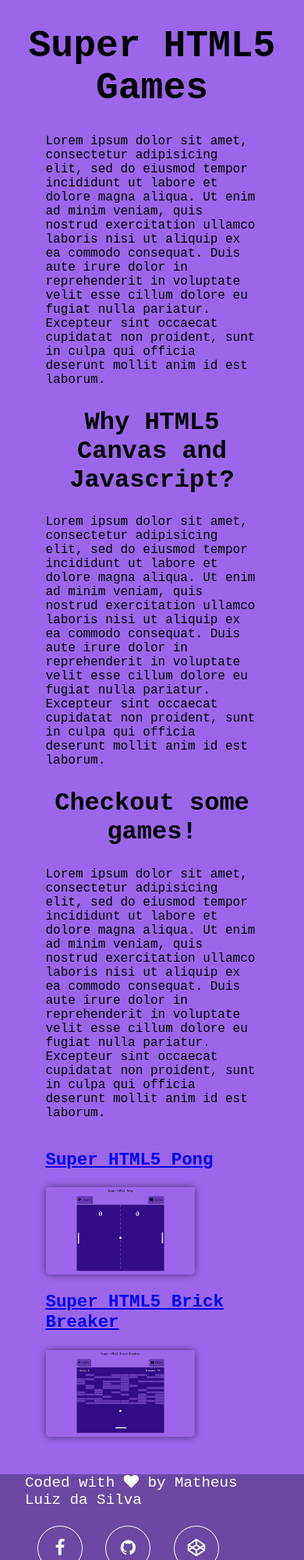
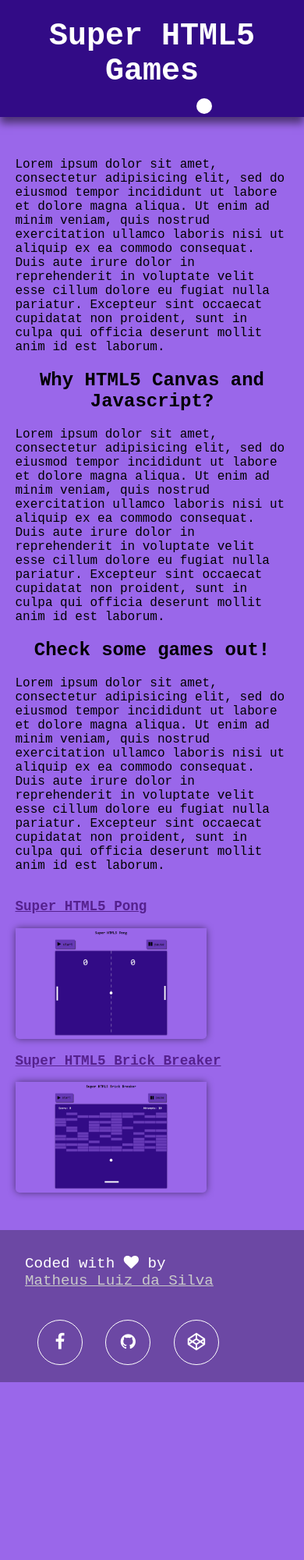
Before and after one commit to matheusls/html5-games, a plain HTML site: page index.html in a window 390 px wide. Shown: the top 2000 px of the page at 78% size. After the commit the page ends 1772 px from the top, so only its background shows below. Drawn offline with Linux system fonts and the light colour scheme.

Commit message:
Updating files

```diff
--- a/css/styles.css
+++ b/css/styles.css
@@ -3,6 +3,20 @@ body {
   font-family: monospace;
   margin: 0;
   max-width: 100%;
+}
+
+header {
+  position: relative;
+  max-width: 100%;
+  padding: 2.5rem;
+}
+
+#canvas {
+  box-shadow: 0px 8px 10px rgba(0, 0, 0, 0.5);
+  left: 0;
+  position: absolute;
+  top: 0;
+  z-index: -1;
 }
 
 h1, h2 {
@@ -15,7 +29,9 @@ main {
 }
 
 h1 {
+  color: #fff;
   font-size: 3rem;
+  margin: 0;
 }
 
 h2 {
@@ -30,6 +46,10 @@ p {
   font-size: 1rem;
 }
 
+p:first-of-type {
+  margin-top: 4rem;
+}
+
 .games-list {
   padding-left: 0;
 }
@@ -40,6 +60,7 @@ p {
 
 .games-list a {
   display: inline-block;
+  color: #55218e;
 }
 
 figure {
@@ -73,25 +94,53 @@ footer {
   padding: 0 2rem;
 }
 
-footer a {
+footer {
   color: #fff;
+}
+
+.signature a {
+  color: #cacaca;
+  transition: all 0.3s ease-in-out;
+}
+
+.signature a:hover {
+  color: #fff;
+}
+
+.contacts-list {
+  padding-left: 0;
+}
+
+.contacts-list li {
+  /*display: inline-block;*/
+  list-style: none;
+  text-align: left;
+}
+
+.contacts-list li:last-child {
+  margin-top: 0.5rem;
+}
+
+.contacts-list li a {
   text-decoration: none;
 }
 
-.contacts-list {
+.social-media-list {
   display: inline-block;
   font-size: 1.4rem;
   padding: 0;
 }
 
-.contacts-list li {
+.social-media-list li {
   display: inline-block;
 }
 
-.contacts-list li a {
-  display: inline-block;
+.social-media-list li a {
+  /*background-color: #9a67ea;*/
   border: 1px solid #fff;
   border-radius: 50%;
+  color: #fff;
+  display: inline-block;
   height: 1.5rem;
   line-height: 1.2rem;
   margin-left: 1rem;
@@ -101,7 +150,42 @@ footer a {
   width: 1.5rem;
 }
 
-.contacts-list li a:hover {
+.social-media-list li a:hover {
   background-color: #fff;
   color: #9a67ea;
 }
+
+@media (max-width: 768px) {
+  header {
+    padding: 1.5rem;
+  }
+
+  main {
+    margin: auto auto 3rem;
+    max-width: 90%;
+  }
+
+  h1 {
+    font-size: 2.5rem;
+  }
+
+  h2 {
+    font-size: 1.5rem;
+  }
+
+  h3 {
+    font-size: 1.1rem
+  }
+
+  p {
+    font-size: 1rem;
+  }
+
+  .signature {
+    margin: 2rem 0 1rem;;
+  }
+
+  .signature a {
+    display: block;
+  }
+}
--- a/index.html
+++ b/index.html
@@ -2,12 +2,15 @@
 <html>
   <head>
     <meta charset="utf-8">
+    <meta http-equiv="X-UA-Compatible" content="IE=edge">
+    <meta name="viewport" content="width=device-width, initial-scale=1">
     <title>Super HTML5 Games</title>
     <link href="https://maxcdn.bootstrapcdn.com/font-awesome/4.7.0/css/font-awesome.min.css" rel="stylesheet" integrity="sha384-wvfXpqpZZVQGK6TAh5PVlGOfQNHSoD2xbE+QkPxCAFlNEevoEH3Sl0sibVcOQVnN" crossorigin="anonymous">
     <link rel="stylesheet" href="css/styles.css">
   </head>
   <body>
     <header>
+      <canvas id="canvas" width="1300" height="150"></canvas>
       <h1>Super HTML5 Games</h1>
     </header>
 
@@ -17,7 +20,7 @@
       <h2>Why HTML5 Canvas and Javascript?</h2>
       <p>Lorem ipsum dolor sit amet, consectetur adipisicing elit, sed do eiusmod tempor incididunt ut labore et dolore magna aliqua. Ut enim ad minim veniam, quis nostrud exercitation ullamco laboris nisi ut aliquip ex ea commodo consequat. Duis aute irure dolor in reprehenderit in voluptate velit esse cillum dolore eu fugiat nulla pariatur. Excepteur sint occaecat cupidatat non proident, sunt in culpa qui officia deserunt mollit anim id est laborum.</p>
 
-      <h2>Checkout some games!</h2>
+      <h2>Check some games out!</h2>
       <p>Lorem ipsum dolor sit amet, consectetur adipisicing elit, sed do eiusmod tempor incididunt ut labore et dolore magna aliqua. Ut enim ad minim veniam, quis nostrud exercitation ullamco laboris nisi ut aliquip ex ea commodo consequat. Duis aute irure dolor in reprehenderit in voluptate velit esse cillum dolore eu fugiat nulla pariatur. Excepteur sint occaecat cupidatat non proident, sunt in culpa qui officia deserunt mollit anim id est laborum.</p>
       <ul class="games-list">
         <li>
@@ -41,27 +44,86 @@
 
     <footer>
       <span class="signature">
-        Coded with <span class="fa fa-heart"></span> by <a href="#">Matheus Luiz da Silva</a>
+        Coded with <span class="fa fa-heart"></span> by <a href="https://github.com/matheusls">Matheus Luiz da Silva</a>
       </span>
-      <ul class="contacts-list">
+
+      <!-- <ul class="contacts-list">
         <li>
           <a href="#">
+            <span class="fa fa-envelope"></span> lsmatheus94@gmail.com
+          </a>
+        </li>
+        <li>
+          <a href="#">
+            <span class="fa fa-whatsapp"></span> +55 15 997763551
+          </a>
+        </li>
+      </ul> -->
+
+      <ul class="social-media-list">
+        <li>
+          <a href="https://www.facebook.com/matheusluiz94" target="_blank">
             <span class="fa fa-facebook"></span>
           </a>
         </li>
 
         <li>
-          <a href="#">
+          <a href="https://github.com/matheusls" target="_blank">
             <span class="fa fa-github"></span>
           </a>
         </li>
 
         <li>
-          <a href="#">
+          <a href="https://codepen.io/matheusls94/" target="_blank">
             <span class="fa fa-codepen"></span>
           </a>
         </li>
       </ul>
     </footer>
+
+    <script type="text/javascript">
+      var canvas = document.querySelector("#canvas");
+      var context = canvas.getContext("2d");
+      var ballX = 10;
+      var ballY = 10;
+      var ballSpeedX = 7;
+      var ballSpeedY = 7;
+
+      if (window.innerWidth >= 1080) {
+        canvas.width = window.innerWidth - 17;
+      } else if (window.innerWidth < 1080 && window.innerWidth > 768) {
+        canvas.width = window.innerWidth - 10;
+      } else {
+        canvas.width = window.innerWidth;
+      }
+
+
+      setInterval(() => {
+        ballX += ballSpeedX;
+        ballY += ballSpeedY;
+
+        if (ballX >= canvas.width) {
+          ballSpeedX *= -1;
+        }
+        if (ballX <= 0) {
+          ballSpeedX *= -1;
+        }
+        if (ballY >= canvas.height) {
+          ballSpeedY *= -1;
+        }
+        if (ballY <= 0) {
+          ballSpeedY *= -1;
+        }
+
+        context.fillStyle = '#320b86';
+        context.fillRect(0, 0, canvas.width, canvas.height);
+
+        context.fillStyle = 'white';
+        context.beginPath();
+        context.arc(ballX, ballY, 10, 0, Math.PI*2, true);
+        context.fill();
+      }, 1000/30);
+
+    </script>
   </body>
 </html>
--- a/styles.css
+++ /dev/null
@@ -1,43 +0,0 @@
-body {
-  background-color: #9a67ea;
-  font-family: monospace;
-}
-
-h1, h2 {
-  text-align: center;
-}
-
-main {
-  margin: auto;
-  max-width: 70%;
-}
-
-h1 {
-  font-size: 3rem;
-}
-
-h2 {
-  font-size: 2rem;
-}
-
-h3 {
-  font-size: 1.4rem
-}
-
-p {
-  font-size: 1rem;
-}
-
-a {
-  display: inline-block;
-}
-
-figure {
-  border: 1px solid red !important;
-  max-width: 70% !important;
-}
-
-img {
-  height: auto;
-  max-width: 100%;
-}
```
